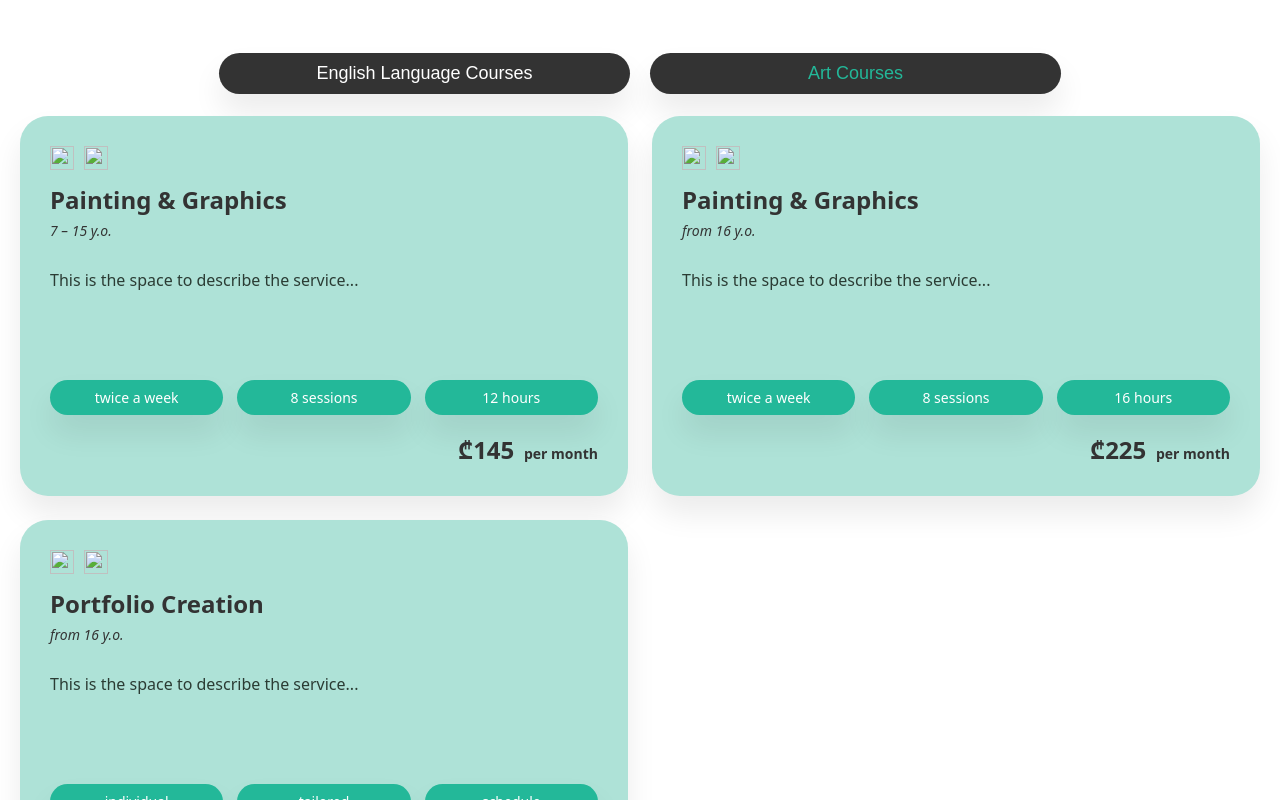
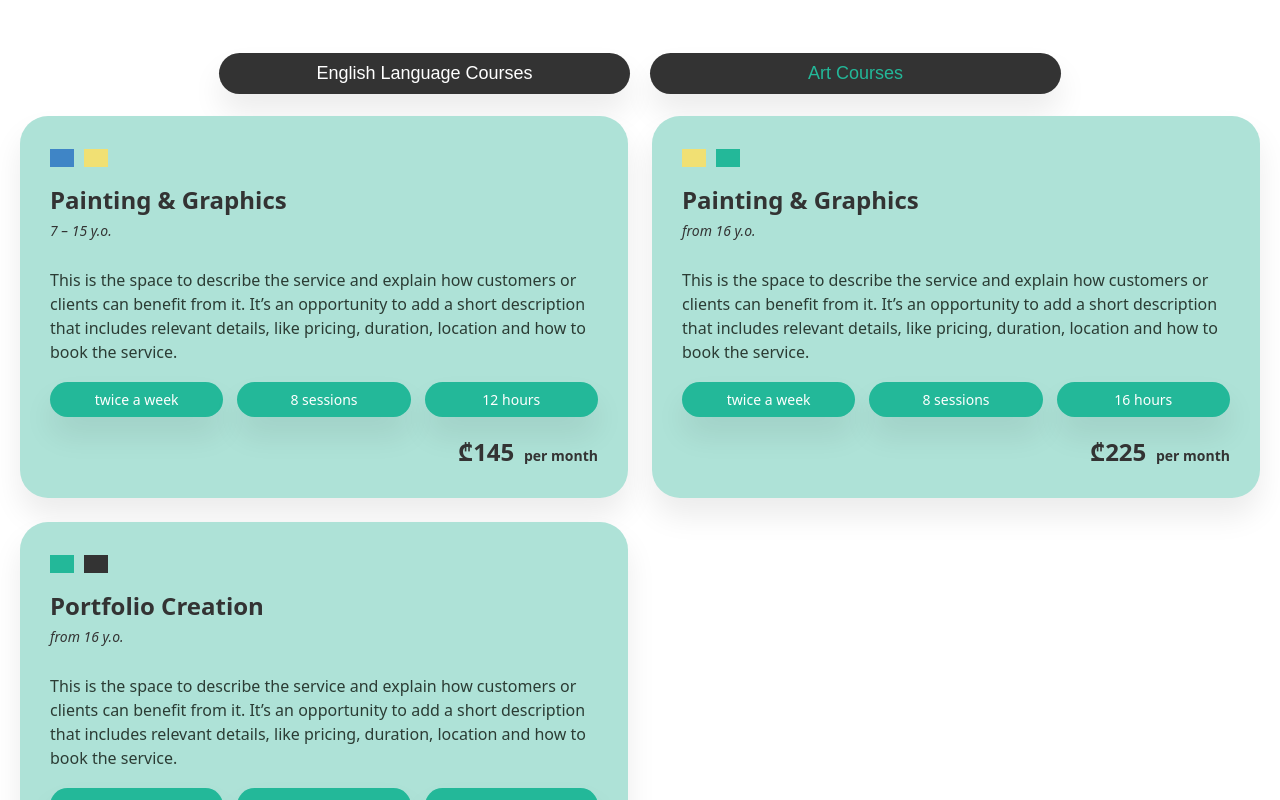
Before and after one commit to ltortladzemoesd/levels, a plain HTML site: page index.html in a window 1280 px wide. Both pictures are taken after a click on the button "Art Courses". Drawn offline with Linux system fonts and the light colour scheme; grey boxes are pictures that could not be loaded.

Commit message:
Update index.html

```diff
--- a/index.html
+++ b/index.html
@@ -14,150 +14,57 @@
   --chip:#23B899;
   --title-size:24px;
 }
+
+/* Reset */
 *{box-sizing:border-box;margin:0;padding:0}
 html,body{height:100%;overflow-x:hidden}
-body{
-  font-family:ui-sans-serif,system-ui,-apple-system,Segoe UI,Roboto,Arial;
-  background:var(--bg);
-  color:var(--text);
-}
-.wrap{
-  max-width:100%;
-  margin:28px auto;
-  padding:25px 20px;
-  background:#ffffff;
-  border-radius:0 0 20px 20px;
-}
-.tabbar{
-  display:flex;
-  gap:20px;
-  justify-content:center;
-  margin-bottom:22px;
-  max-width:calc(4 * 200px + 3 * 14px);
-  margin-left:auto;margin-right:auto;
-}
-.main-tab{
-  flex:1;
-  text-align:center;
-  background:#333333;
-  color:#ffffff;
-  border:0;border-radius:999px;
-  padding:10px 0;
-  font-weight:500;font-size:18px;
-  cursor:pointer;
-  transition:color .2s ease,opacity .2s ease, box-shadow .2s ease;
-  box-shadow:var(--shadow)
-}
-.main-tab[aria-selected="true"]{
-  background:#333333;
-  color:var(--chip);
-}
+body{font-family:ui-sans-serif,system-ui,-apple-system,Segoe UI,Roboto,Arial;background:var(--bg);color:var(--text)}
+
+/* Frame container */
+.wrap{max-width:100%;margin:28px auto;padding:25px 20px;background:#fff;border-radius:0 0 20px 20px}
+
+/* Main tabs (unchanged look) */
+.tabbar{display:flex;gap:20px;justify-content:center;margin-bottom:22px;max-width:calc(4 * 200px + 3 * 14px);margin-inline:auto}
+.main-tab{flex:1;text-align:center;background:#333;color:#fff;border:0;border-radius:999px;padding:10px 0;font-weight:500;font-size:18px;cursor:pointer;transition:color .2s,opacity .2s,box-shadow .2s;box-shadow:var(--shadow)}
+.main-tab[aria-selected="true"]{background:#333;color:var(--chip)}
 .main-tab:hover{opacity:.95}
-.subtabs{
-  display:flex;gap:14px;flex-wrap:wrap;justify-content:center;margin-bottom:22px
-}
-.subtab-btn{
-  flex:0 1 200px;max-width:200px;text-align:center;padding:10px 0;border-radius:999px;
-  border:0;cursor:pointer;background:#fff;box-shadow:var(--shadow);
-  font-weight:400;font-size:16px;transition:transform .15s ease,background .2s ease
-}
+
+/* Subtabs */
+.subtabs{display:flex;gap:14px;flex-wrap:wrap;justify-content:center;margin-bottom:22px}
+.subtab-btn{flex:0 1 200px;max-width:200px;text-align:center;padding:10px 0;border-radius:999px;border:0;cursor:pointer;background:#fff;box-shadow:var(--shadow);font-weight:400;font-size:16px;transition:transform .15s,background .2s}
 .subtab-btn[aria-selected="true"]{background:var(--card)}
 .subtab-btn:hover{transform:scale(1.02)}
-.grid{
-  display:grid;
-  grid-template-columns:repeat(auto-fill,minmax(420px,1fr));
-  gap:24px;
-}
-.card{
-  background:var(--card);
-  border-radius:28px;
-  padding:30px;
-  box-shadow:var(--shadow);
-  position:relative;
-  display:flex;
-  flex-direction:column;
-  min-height:380px;
-  transition:transform .2s ease;
-}
+
+/* Grid + Cards */
+.grid{display:grid;grid-template-columns:repeat(auto-fill,minmax(420px,1fr));gap:24px}
+.card{background:var(--card);border-radius:28px;padding:30px;box-shadow:var(--shadow);position:relative;display:flex;flex-direction:column;min-height:380px;transition:transform .2s}
 .card:hover{transform:translateY(-2px) scale(1.01)}
-.title{
-  font-size:var(--title-size);
-  line-height:1.2;
-  margin:4px 0 6px;
-  font-weight:900;
-  color:#333333;
-}
-.age-text{
-  font-size:14px;
-  font-style:italic;
-  color:#333333;
-  margin-bottom:12px;
-}
-.desc{
-  color:var(--muted);
-  margin:16px 0 18px;
-  line-height:1.5;
-  word-break:break-word;
-  hyphens:auto;
-}
-.chips{
-  display:flex;
-  flex-wrap:wrap;
-  gap:14px;
-  margin-top:auto;
-}
-.chip{
-  background:var(--chip);
-  color:#fff;
-  border-radius:28px;
-  padding:8px 12px;
-  font-weight:400;
-  flex:1 1 calc(33.333% - 14px);
-  text-align:center;
-  box-shadow:var(--shadow);
-  font-size:14px;
-  white-space:nowrap;
-}
-.price{
-  display:block;
-  text-align:right;
-  margin-top:18px;
-  font-size:var(--title-size);
-  font-weight:900;
-  color:#333333;
-}
-.per{
-  font-size:14px;
-  font-weight:700;
-  color:#333333;
-  margin-left:6px;
-}
+
+/* Title + age */
+.title{font-size:var(--title-size);line-height:1.2;margin:4px 0 6px;font-weight:900;color:#333}
+.age-text{font-size:14px;font-style:italic;color:#333;margin-bottom:12px}
+.desc{color:var(--muted);margin:16px 0 18px;line-height:1.5;word-break:break-word;hyphens:auto}
+
+/* Chips */
+.chips{display:flex;flex-wrap:wrap;gap:14px;margin-top:auto}
+.chip{background:var(--chip);color:#fff;border-radius:28px;padding:8px 12px;font-weight:400;flex:1 1 calc(33.333% - 14px);text-align:center;box-shadow:var(--shadow);font-size:14px;white-space:nowrap}
+
+/* Price */
+.price{display:block;text-align:right;margin-top:18px;font-size:var(--title-size);font-weight:900;color:#333}
+.per{font-size:14px;font-weight:700;color:#333;margin-left:6px}
+
+/* Hidden + overlay */
 .hidden{display:none !important}
-.card .card-overlay{
-  position:absolute;inset:0;border-radius:28px;display:block;text-decoration:none;z-index:5
-}
+.card .card-overlay{position:absolute;inset:0;border-radius:28px;display:block;text-decoration:none;z-index:5}
 .card .card-overlay:focus{outline:none}
 
-/* Icon styles */
-.icon-row{
-  display:flex;
-  gap:10px;
-  margin-bottom:12px;
-}
-.icon-row img{
-  width:24px; /* 20% smaller than original 30px */
-  height:24px;
-  display:block;
-}
-
-/* Animation for right icon only */
-.icon-animate{
-  transition: transform 0.3s ease, opacity 0.3s ease;
-}
-.card:hover .icon-animate{
-  transform: translate(var(--tx,0px), var(--ty,0px));
-  opacity: var(--op,1);
-}
+/* ICONS — mask-based, so no white bg and fully colorable */
+.icon-row{display:flex;gap:10px;margin-bottom:12px}
+.ico{width:24px;height:24px;display:inline-block;background:var(--color,#333);
+  -webkit-mask: var(--img) no-repeat center / contain; mask: var(--img) no-repeat center / contain;}
+/* Animated right icon */
+.icon-animate{transition: transform .3s ease, opacity .3s ease}
+.card:hover .icon-animate{transform: translate(var(--tx,0px), var(--ty,0px));opacity: var(--op,1)}
 
 /* Tablet */
 @media (min-width:641px) and (max-width:1024px){
@@ -186,87 +93,120 @@ body{
     <button class="main-tab" id="tab-en" aria-selected="true">English Language Courses</button>
     <button class="main-tab" id="tab-art" aria-selected="false">Art Courses</button>
   </div>
+
   <div id="subtabs-en" class="subtabs" role="tablist">
     <button class="subtab-btn" id="sub-children" aria-selected="true">children</button>
     <button class="subtab-btn" id="sub-teenagers" aria-selected="false">teenagers</button>
     <button class="subtab-btn" id="sub-adults" aria-selected="false">adults</button>
     <button class="subtab-btn" id="sub-corporate" aria-selected="false">corporate</button>
   </div>
+
   <section id="panel-en" role="tabpanel">
     <div id="subpanel-children" role="tabpanel"><div class="grid" data-grid="children"></div></div>
     <div id="subpanel-teenagers" role="tabpanel" class="hidden"><div class="grid" data-grid="teenagers"></div></div>
     <div id="subpanel-adults" role="tabpanel" class="hidden"><div class="grid" data-grid="adults"></div></div>
     <div id="subpanel-corporate" role="tabpanel" class="hidden"><div class="grid" data-grid="corporate"></div></div>
   </section>
+
   <section id="panel-art" role="tabpanel" class="hidden"><div class="grid" data-grid="art"></div></section>
 </div>
 
 <script>
+/* ------- Copy deck text ------- */
 function base(){
-  return "This is the space to describe the service...";
+  return "This is the space to describe the service and explain how customers or clients can benefit from it. It’s an opportunity to add a short description that includes relevant details, like pricing, duration, location and how to book the service.";
 }
 function kidsdesc(){
-  return "A fun and interactive English course for children aged 6–10...";
+  return "A fun and interactive English course for children aged 6–10, combining reading, writing, speaking, and listening skills with expert Georgian and native-speaking teachers.";
 }
 
-/* Icon color palette swap (Children gets old Art colors, Art gets old Children colors) */
-const iconSets = {
+/* ------- Your SVG URLs ------- */
+const ICON_URLS = [
+  "https://static.wixstatic.com/shapes/d67a12_08ba7d04bbfa4eb4846183d144607fc6.svg",
+  "https://static.wixstatic.com/shapes/d67a12_040c94dfc68541a591e83deda47eb62f.svg",
+  "https://static.wixstatic.com/shapes/d67a12_74b43991e42449909401bce92d8a2621.svg",
+  "https://static.wixstatic.com/shapes/d67a12_68d6a2f87fd24e46b956dd4948936728.svg",
+  "https://static.wixstatic.com/shapes/d67a12_57991b3e753648b3a695519407a01c1a.svg",
+  "https://static.wixstatic.com/shapes/d67a12_255981ca0e25498187d18a8ed2cbacc2.svg",
+  "https://static.wixstatic.com/shapes/d67a12_c9de44b3002d412ea00d70f440891cbb.svg",
+  "https://static.wixstatic.com/shapes/d67a12_86b1b02733564e2c9077f9ee263984ee.svg",
+  "https://static.wixstatic.com/shapes/d67a12_1d3f46a9d59249d79842477b1ec36e9e.svg",
+  "https://static.wixstatic.com/shapes/d67a12_62e750d204fe42739dd23f531ac4b4f4.svg",
+  "https://static.wixstatic.com/shapes/d67a12_eecc7354a15c40879ebb4d52c69ec10d.svg",
+  "https://static.wixstatic.com/shapes/d67a12_d29181cff83b4d3db6c83b914a7f4a8e.svg",
+  "https://static.wixstatic.com/shapes/d67a12_438f5aae79b6441691cfe6199eff0b3b.svg",
+  "https://static.wixstatic.com/shapes/d67a12_8090e3ab006f42979be897df8ac54ba3.svg",
+  "https://static.wixstatic.com/shapes/d67a12_cc6f51e05c3747bb83525a699f98bbff.svg",
+  "https://static.wixstatic.com/shapes/d67a12_c5cebe3adf72471b8b12f66d72173a49.svg",
+  "https://static.wixstatic.com/shapes/d67a12_097c4490809b417d9ad58aca69cd0afb.svg",
+  "https://static.wixstatic.com/shapes/d67a12_2e0d63c7f1084d19966d8faf302a2e2f.svg",
+  "https://static.wixstatic.com/shapes/d67a12_1dccc2c219c94a10aa5303a12d7cfc9d.svg",
+  "https://static.wixstatic.com/shapes/d67a12_cc34244547fc40928fc03881a9a03281.svg",
+  "https://static.wixstatic.com/shapes/d67a12_e8867e6413bc4ca3bf103ca27bdebc27.svg",
+  "https://static.wixstatic.com/shapes/d67a12_154ac8119c4b4d8dbe969ac29d14141f.svg",
+  "https://static.wixstatic.com/shapes/d67a12_b8c025c6c0cf4ac6b1e91c8e47490720.svg"
+];
+
+/* Allowed colors; never use same pair on one card */
+const COLORS = ["#3F85C6","#F1E073","#23B899","#333333","#F66E6E","#ffffff"];
+
+/* Swap note already handled previously in your build; data stays the same */
+const data = {
   children: [
-    {left:"/icons/art-icon1.svg", leftColor:"#FF7F50", right:"/icons/art-icon2.svg", rightColor:"#20B2AA"},
-    {left:"/icons/art-icon3.svg", leftColor:"#FFD700", right:"/icons/art-icon4.svg", rightColor:"#4682B4"}
+    { title:"Sunday School",   age:"6 – 10 y.o.", desc:kidsdesc(), chips:["10 months","43 sessions","86 hours"], price:"155", priceNote:"per month", link:"https://levelscenter.wixstudio.com/my-site/blank-4" },
+    { title:"Saturday School", age:"6 – 10 y.o.", desc:kidsdesc(), chips:["10 months","43 sessions","86 hours"], price:"155", priceNote:"per month", link:"https://levelscenter.wixstudio.com/my-site/blank-7" },
+    { title:"General English", age:"6 – 10 y.o.", desc:kidsdesc(), chips:["10 months","43 sessions","86 hours"], price:"150", priceNote:"per month", link:"https://levelscenter.wixstudio.com/my-site/blank-2" },
+  ],
+  teenagers: [
+    { title:"IELTS", age:"from 16 y.o.", desc:base(), chips:["5 weeks","15 sessions","30 hours"], price:"560", priceNote:"full course", link:"https://levelscenter.wixstudio.com/my-site/blank-10" },
+    { title:"General English", age:"11 – 17 y.o.", desc:base(), chips:["4 months","48 sessions","72 hours"], price:"220", priceNote:"per month", link:"#teens-general" },
+    { title:"Private Lessons", age:"from 11 y.o.", desc:base(), chips:["individual","tailored","schedule"], price:"ind.", priceNote:"tailored pricing", link:"#teens-private" },
+    { title:"FCE   PET   CAE", age:"from 16 y.o.", desc:base(), chips:["5 weeks","10 sessions","15 hours"], price:"350", priceNote:"per month", link:"#teens-fce" },
+    { title:"National Exam",   age:"from 16 y.o.", desc:base(), chips:["4 months","24 sessions","48 hours"], price:"220", priceNote:"per month", link:"#teens-national" },
+  ],
+  adults: [
+    { title:"IELTS", age:"from 18 y.o.", desc:base(), chips:["5 weeks","15 sessions","30 hours"], price:"560", priceNote:"full course", link:"#adults-ielts" },
+    { title:"General English", age:"from 18 y.o.", desc:base(), chips:["4 months","48 sessions","72 hours"], price:"225", priceNote:"per month", link:"#adults-general" },
+    { title:"Private Lessons", age:"from 18 y.o.", desc:base(), chips:["individual","tailored","schedule"], price:"ind.", priceNote:"tailored pricing", link:"#adults-private" },
+    { title:"Professional English", age:"from 18 y.o.", desc:"The course is designed for you to develop proficiency and confidence in using English effectively and clearly across diverse professional and business settings.", chips:["4 months","48 sessions","86 hours"], price:"320", priceNote:"per month", link:"#adults-pro" },
+    { title:"FCE   PET   CAE", age:"from 18 y.o.", desc:base(), chips:["5 weeks","10 sessions","15 hours"], price:"350", priceNote:"per month", link:"#adults-fce" },
+  ],
+  corporate: [
+    { title:"Corporate Courses", age:"for companies", desc:base(), chips:["individual","tailored","schedule"], price:"ind.", priceNote:"tailored pricing", link:"https://levelscenter.wixstudio.com/my-site/blank-6" },
   ],
   art: [
-    {left:"/icons/child-icon1.svg", leftColor:"#23B899", right:"/icons/child-icon2.svg", rightColor:"#E57373"},
-    {left:"/icons/child-icon3.svg", leftColor:"#FBC02D", right:"/icons/child-icon4.svg", rightColor:"#4A90E2"}
-  ]
-};
-
-const data = {
-  children: [
-    { title:"Sunday School", age:"6 – 10 y.o.", desc:kidsdesc(), chips:["10 months","43 sessions","86 hours"], price:"155", priceNote:"per month", link:"#"},
-    { title:"Saturday School", age:"6 – 10 y.o.", desc:kidsdesc(), chips:["10 months","43 sessions","86 hours"], price:"155", priceNote:"per month", link:"#"},
-    { title:"General English", age:"6 – 10 y.o.", desc:kidsdesc(), chips:["10 months","43 sessions","86 hours"], price:"150", priceNote:"per month", link:"#"},
+    { title:"Painting & Graphics", age:"7 – 15 y.o.", desc:base(), chips:["twice a week","8 sessions","12 hours"], price:"145", priceNote:"per month", link:"#art-kids" },
+    { title:"Painting & Graphics", age:"from 16 y.o.", desc:base(), chips:["twice a week","8 sessions","16 hours"], price:"225", priceNote:"per month", link:"#art-teen" },
+    { title:"Portfolio Creation",  age:"from 16 y.o.", desc:base(), chips:["individual","tailored","schedule"], price:"500", priceNote:"full course", link:"#art-portfolio" },
   ],
-  teenagers: [
-    { title:"IELTS", age:"from 16 y.o.", desc:base(), chips:["5 weeks","15 sessions","30 hours"], price:"560", priceNote:"full course", link:"#" },
-    { title:"General English", age:"11 – 17 y.o.", desc:base(), chips:["4 months","48 sessions","72 hours"], price:"220", priceNote:"per month", link:"#" },
-    { title:"Private Lessons", age:"from 11 y.o.", desc:base(), chips:["individual","tailored","schedule"], price:"ind.", priceNote:"tailored pricing", link:"#" },
-    { title:"FCE   PET   CAE", age:"from 16 y.o.", desc:base(), chips:["5 weeks","10 sessions","15 hours"], price:"350", priceNote:"per month", link:"#" },
-    { title:"National Exam", age:"from 16 y.o.", desc:base(), chips:["4 months","24 sessions","48 hours"], price:"220", priceNote:"per month", link:"#" }
-  ],
-  adults: [
-    { title:"IELTS", age:"from 18 y.o.", desc:base(), chips:["5 weeks","15 sessions","30 hours"], price:"560", priceNote:"full course", link:"#" },
-    { title:"General English", age:"from 18 y.o.", desc:base(), chips:["4 months","48 sessions","72 hours"], price:"225", priceNote:"per month", link:"#" },
-    { title:"Private Lessons", age:"from 18 y.o.", desc:base(), chips:["individual","tailored","schedule"], price:"ind.", priceNote:"tailored pricing", link:"#" },
-    { title:"Professional English", age:"from 18 y.o.", desc:"The course is designed...", chips:["4 months","48 sessions","86 hours"], price:"320", priceNote:"per month", link:"#" },
-    { title:"FCE   PET   CAE", age:"from 18 y.o.", desc:base(), chips:["5 weeks","10 sessions","15 hours"], price:"350", priceNote:"per month", link:"#" }
-  ],
-  corporate: [
-    { title:"Corporate Courses", age:"for companies", desc:base(), chips:["individual","tailored","schedule"], price:"ind.", priceNote:"tailored pricing", link:"#" }
-  ],
-  art: [
-    { title:"Painting & Graphics", age:"7 – 15 y.o.", desc:base(), chips:["twice a week","8 sessions","12 hours"], price:"145", priceNote:"per month", link:"#" },
-    { title:"Painting & Graphics", age:"from 16 y.o.", desc:base(), chips:["twice a week","8 sessions","16 hours"], price:"225", priceNote:"per month", link:"#" },
-    { title:"Portfolio Creation", age:"from 16 y.o.", desc:base(), chips:["individual","tailored","schedule"], price:"500", priceNote:"full course", link:"#" }
-  ]
 };
 const currency = "₾";
 
+/* Helpers to pick icons & two different colors per card */
+function pairFromIndex(i){
+  const leftUrl  = ICON_URLS[(i*2) % ICON_URLS.length];
+  const rightUrl = ICON_URLS[(i*2+1) % ICON_URLS.length];
+  // ensure 2 different colors
+  const c1 = COLORS[i % COLORS.length];
+  const c2 = COLORS[(i+1) % COLORS.length];
+  return {leftUrl,rightUrl,leftColor:c1,rightColor:c2};
+}
+
+/* Render */
 function renderGroup(name){
   const grid = document.querySelector(`[data-grid="${name}"]`);
   if(!grid) return;
-  const icons = iconSets[name] || iconSets.children;
-  grid.innerHTML = data[name].map((c, i)=>{
+  grid.innerHTML = data[name].map((c,i)=>{
     const chips = c.chips.map(ch=>`<span class="chip">${ch}</span>`).join('');
     const price = c.price === 'ind.'
-      ? `<div class="price"><span>ind.</span><span class="per"> ${c.priceNote}</span></div>`
-      : `<div class="price"><span>${currency}${c.price}</span><span class="per"> ${c.priceNote}</span></div>`;
-    const leftIcon = icons[i % icons.length];
+      ? `<div class="price"><span>ind.</span><span class="per">  tailored pricing</span></div>`
+      : `<div class="price"><span>${currency}${c.price}</span><span class="per">  ${c.priceNote}</span></div>`;
+    const p = pairFromIndex(i);
     return `<article class="card">
-      <a class="card-overlay" href="${c.link}" target="_blank" rel="noopener"></a>
+      <a class="card-overlay" href="${c.link}" target="_blank" rel="noopener" aria-label="Open ${c.title}"></a>
       <div class="icon-row">
-        <img src="${leftIcon.left}" style="filter: drop-shadow(0 0 0 ${leftIcon.leftColor});">
-        <img class="icon-animate" src="${leftIcon.right}" style="filter: drop-shadow(0 0 0 ${leftIcon.rightColor});">
+        <span class="ico" style="--img: url('${p.leftUrl}'); --color:${p.leftColor}"></span>
+        <span class="ico icon-animate" style="--img: url('${p.rightUrl}'); --color:${p.rightColor}"></span>
       </div>
       <div class="title">${c.title}</div>
       <div class="age-text">${c.age}</div>
@@ -278,19 +218,20 @@ function renderGroup(name){
 }
 ["children","teenagers","adults","corporate","art"].forEach(renderGroup);
 
-/* Mouse-based animation for right icons */
+/* Obscure-like mouse follow for right icons (max 15px + fade) */
 document.addEventListener('mousemove', e=>{
   document.querySelectorAll('.icon-animate').forEach(icon=>{
-    const rect = icon.getBoundingClientRect();
-    const dx = (e.clientX - (rect.left + rect.width/2)) / 100;
-    const dy = (e.clientY - (rect.top + rect.height/2)) / 100;
-    const dist = Math.sqrt(dx*dx + dy*dy);
-    const maxMove = 15;
-    const moveX = Math.max(Math.min(dx*maxMove, maxMove), -maxMove);
-    const moveY = Math.max(Math.min(dy*maxMove, maxMove), -maxMove);
-    icon.style.setProperty('--tx', `${moveX}px`);
-    icon.style.setProperty('--ty', `${moveY}px`);
-    icon.style.setProperty('--op', `${1 - dist/5}`);
+    const r = icon.getBoundingClientRect();
+    const cx = r.left + r.width/2, cy = r.top + r.height/2;
+    const dx = (e.clientX - cx) / 100;
+    const dy = (e.clientY - cy) / 100;
+    const max = 15;
+    const tx = Math.max(Math.min(dx*max, max), -max);
+    const ty = Math.max(Math.min(dy*max, max), -max);
+    const dist = Math.hypot(dx,dy);
+    icon.style.setProperty('--tx', `${tx}px`);
+    icon.style.setProperty('--ty', `${ty}px`);
+    icon.style.setProperty('--op', `${Math.max(0.3, 1 - dist/5)}`);
   });
 });
 
```
